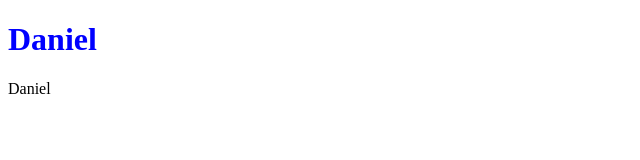
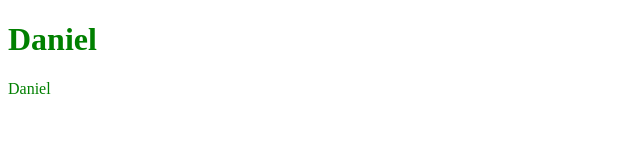
Before and after one commit to Daniel-Williams-ux/Full-Stack-Web-Development-, a plain HTML site: page index.html in a window 1280 px wide. Shown: the whole page, without its empty margins (0-640 px from the left). Drawn offline with Linux system fonts and the light colour scheme.

Commit message:
Universal selector * affects everything on the page.

```diff
--- a/style.css
+++ b/style.css
@@ -1,3 +1,3 @@
-h1.heading {
-  color: blue;
+* {
+  color: green;
 }
```
